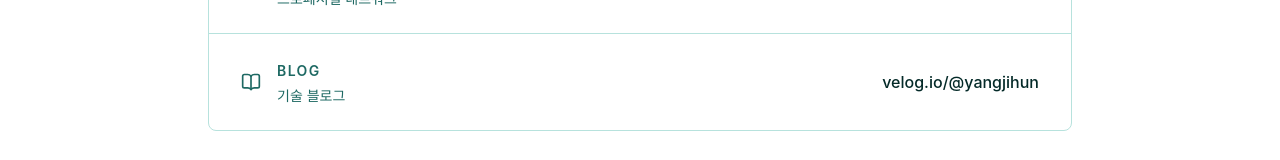
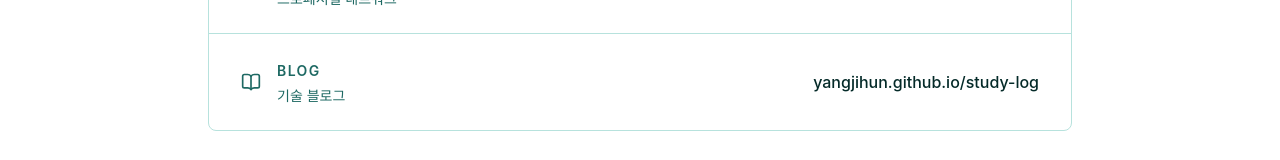
Before and after one commit to yangjihun/portfolio, a Next.js app: page /contact in a window 1280 px wide. Shown: the part 618-778 px from the top of the page. Built offline with nearby package versions, Linux system fonts and the light colour scheme; no server answers.

Commit message:
chore: 블로그 주소 변경

```diff
--- a/src/app/contact/page.tsx
+++ b/src/app/contact/page.tsx
@@ -29,8 +29,8 @@ export default function ContactPage() {
     },
     {
       label: 'Blog',
-      value: 'velog.io/@yangjihun',
-      href: 'https://velog.io/@yangjihun',
+      value: 'yangjihun.github.io/study-log',
+      href: 'https://yangjihun.github.io/study-log',
       description: '기술 블로그',
       icon: BookOpen,
     },
```
